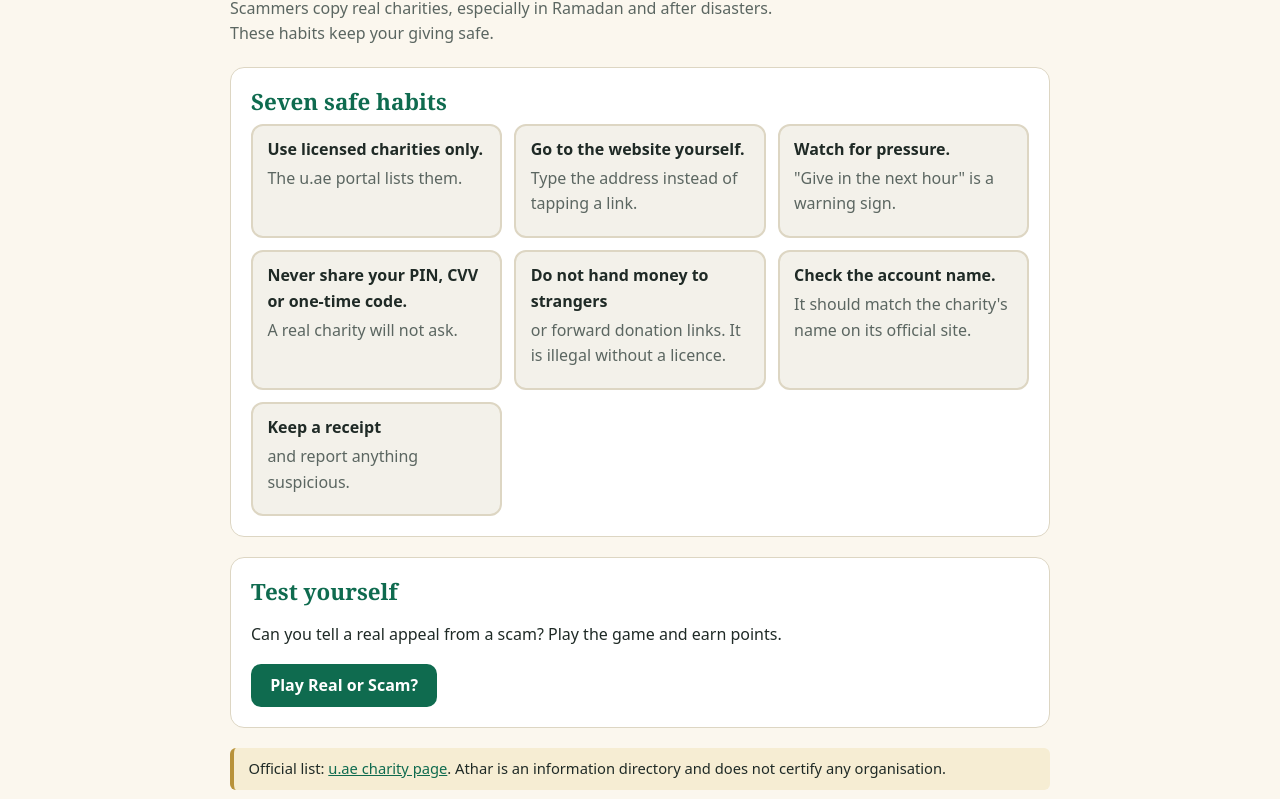
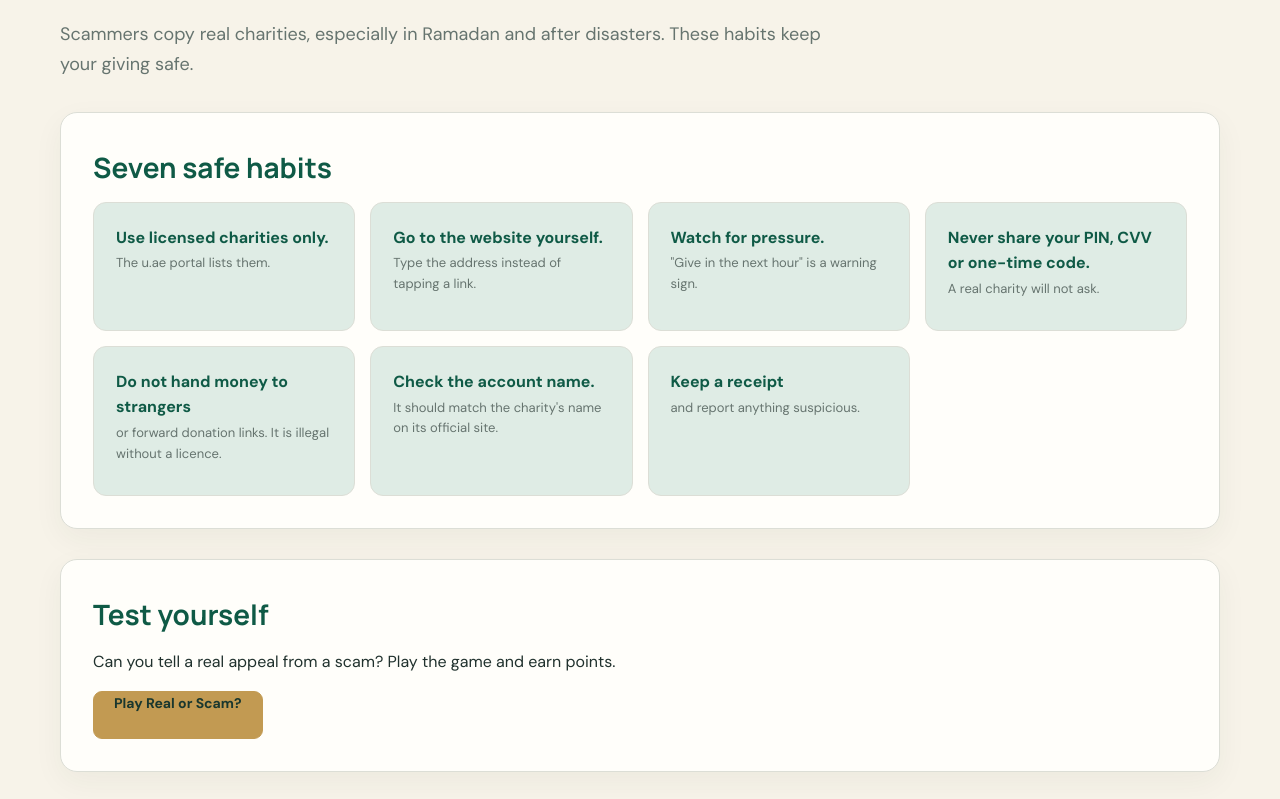
Before and after one commit to khadeejashaikh/Athar, a plain HTML site: page safe-giving.html in a window 1280 px wide. Shown: the part 136-935 px from the top of the page. Drawn offline with Linux system fonts and the light colour scheme.

Commit message:
Update stylesheet link to use style.css

```diff
--- a/safe-giving.html
+++ b/safe-giving.html
@@ -5,7 +5,7 @@
   <meta name="viewport" content="width=device-width, initial-scale=1">
   <title>Safe Giving | Athar</title>
   <!-- Swap to css/style.css once Member 1 publishes the shared design -->
-  <link rel="stylesheet" href="css/journey.css">
+  <link rel="stylesheet" href="css/style.css">
   <style>
     .badge{color:var(--ink)}
     .badge p{margin:.2rem 0 .5rem;color:var(--muted)}
```
